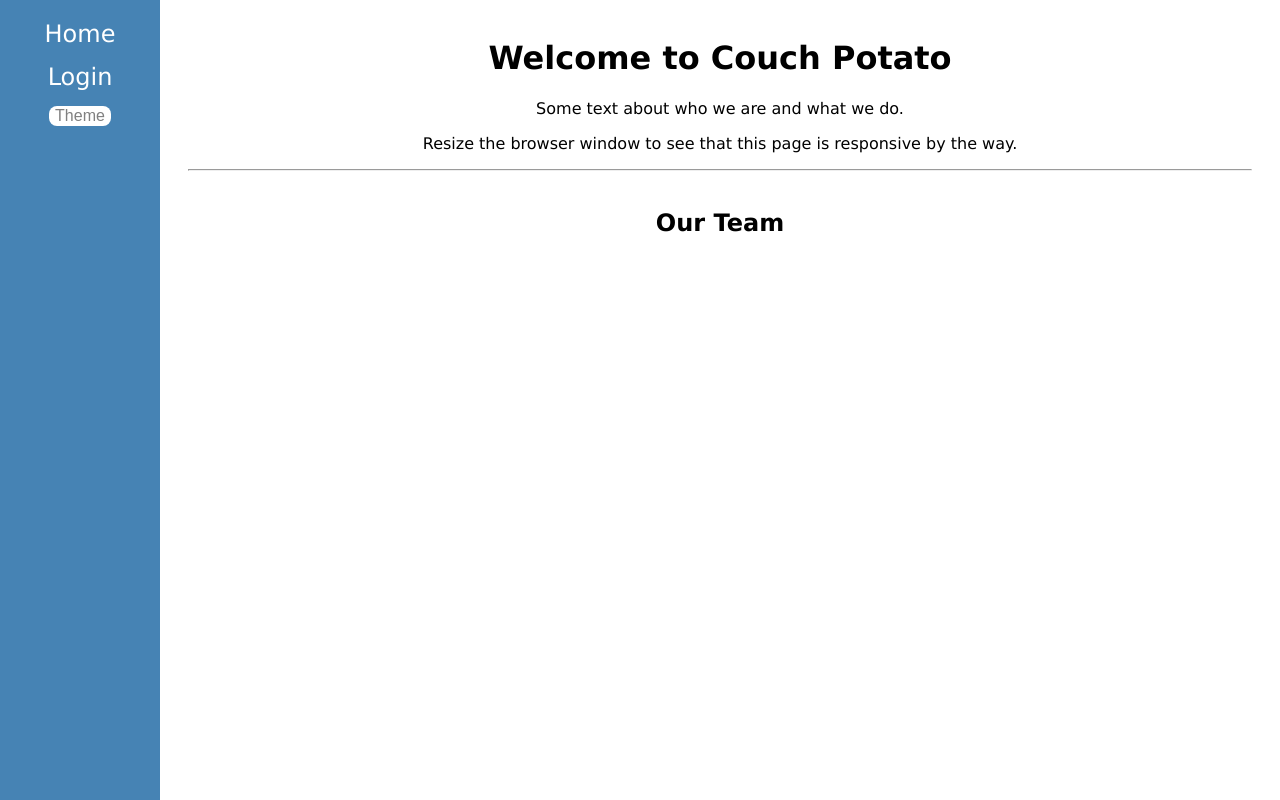
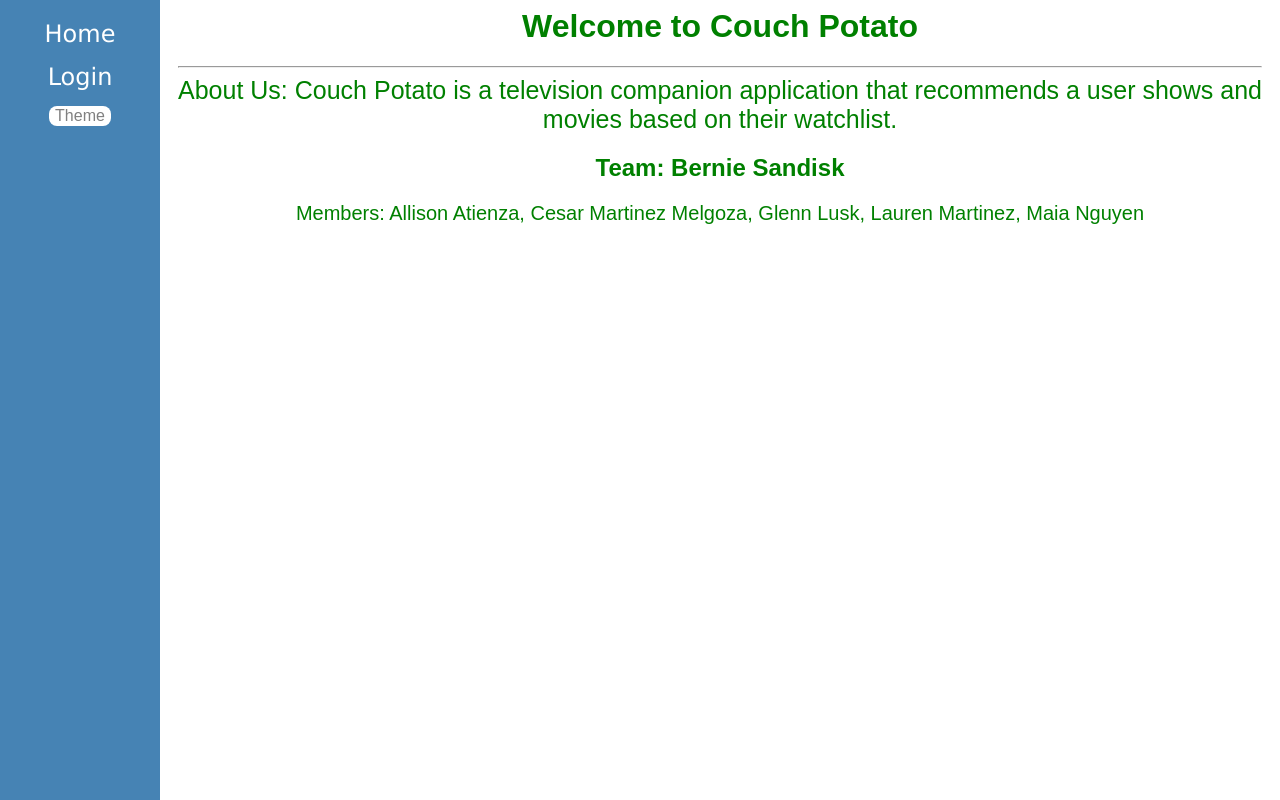
Before and after one commit to atienz/362-Sprint-Two, a Django app: page / in a window 1280 px wide. Run offline with Django 3.2, Linux system fonts and the light colour scheme; parts of the project's set-up code (start-up, migrations or seed data) failed here and were passed over; some libraries are stand-ins or nearby versions.

Commit message:
Update login_init.html

```diff
--- a/main/templates/main/login_init.html
+++ b/main/templates/main/login_init.html
@@ -7,31 +7,15 @@ Welcome Screen
 
 {% load crispy_forms_tags %}
 {% block content %}
-<link rel="stylesheet" href="static/aboutUs.css">
 
 <div class="about-section">
-  <h1>Welcome to Couch Potato</h1>
-  <p>Some text about who we are and what we do.</p>
-  <p>Resize the browser window to see that this page is responsive by the way.</p>
-  <hr>
+  <h1 style="font-family:'Copperplate Gothic Light',fantasy; color:green">Welcome to Couch Potato</h1> <hr>
+   <p1 style="font-family:'Copperplate Gothic Light',fantasy; color:green; font-size: 25px"> About Us: Couch Potato is a television companion application that recommends a user shows
+    and movies based on their watchlist.<br></p1>
 </div>
 
-
-<h2 style="text-align:center">Our Team</h2>
-
-
-<!--<h3>Login or Register Into Your CouchPotato Account</h3>
-      <form action="home" method="post">
-        {% csrf_token %}
-        Username:<input type="text" name="Username"><br>
-          Password:<input type="text" name="Password"><br>
-        <input type="submit">
-      </form>
-    <form method="post" class="form-group">
-        {% csrf_token %}
-        {{form|crispy}}
-        <p>Don't have an account? Create one <a href="/register">here</a></p>
-        <p>Forgot your password? <a href="{% url 'password_reset' %}">Reset Password</a></p>
-        <button type="submit" class="btn btn-success">Login</button>
-    </form> -->
+<h2 style="font-family:'Copperplate Gothic Light',fantasy; color:green"> Team: Bernie Sandisk</h2>
+<p style="font-family:'Copperplate Gothic Light',fantasy; color:green; font-size: 20px"> Members:
+    Allison Atienza, Cesar Martinez Melgoza, Glenn Lusk, Lauren Martinez, Maia Nguyen <br>
+</p>
 {% endblock %}
```
